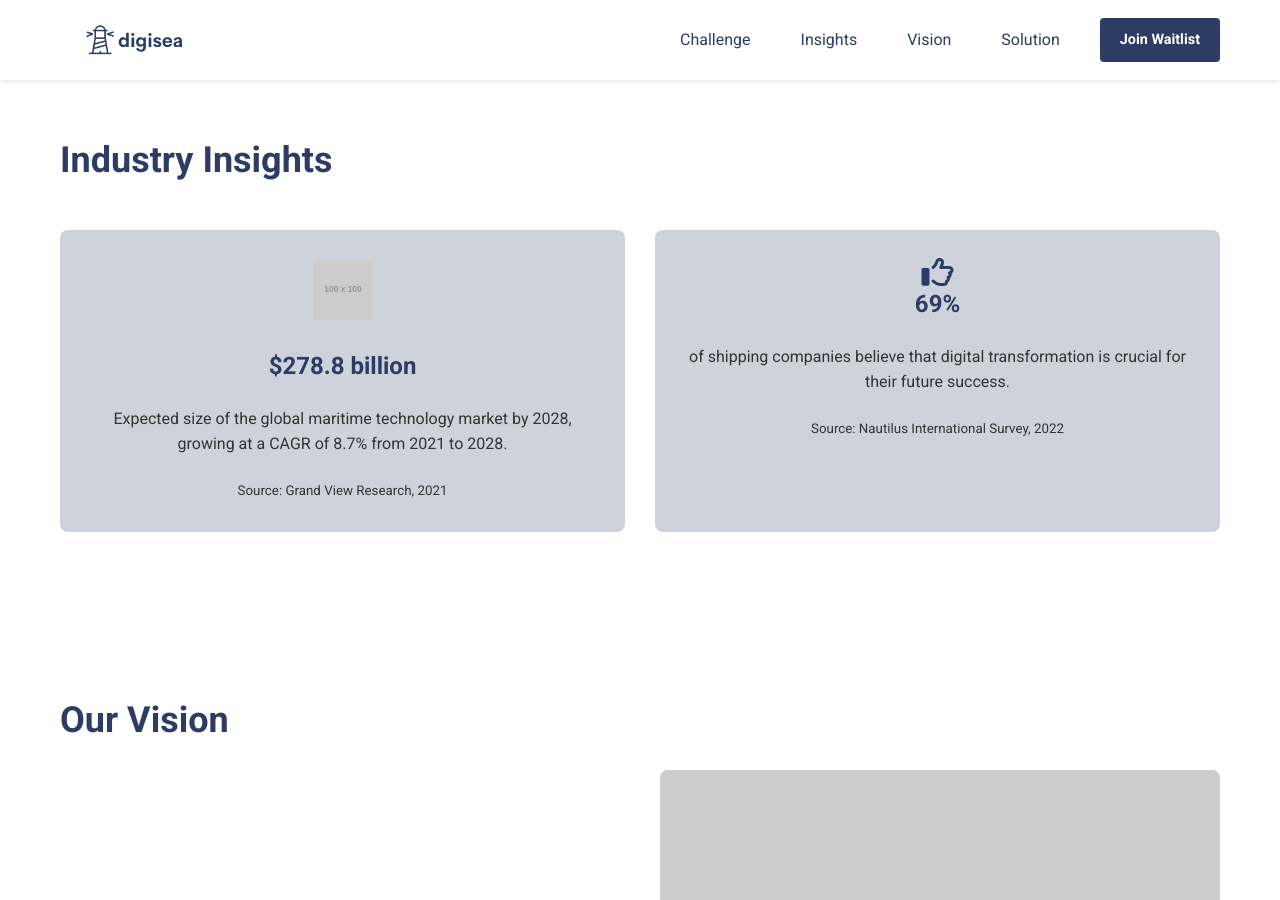
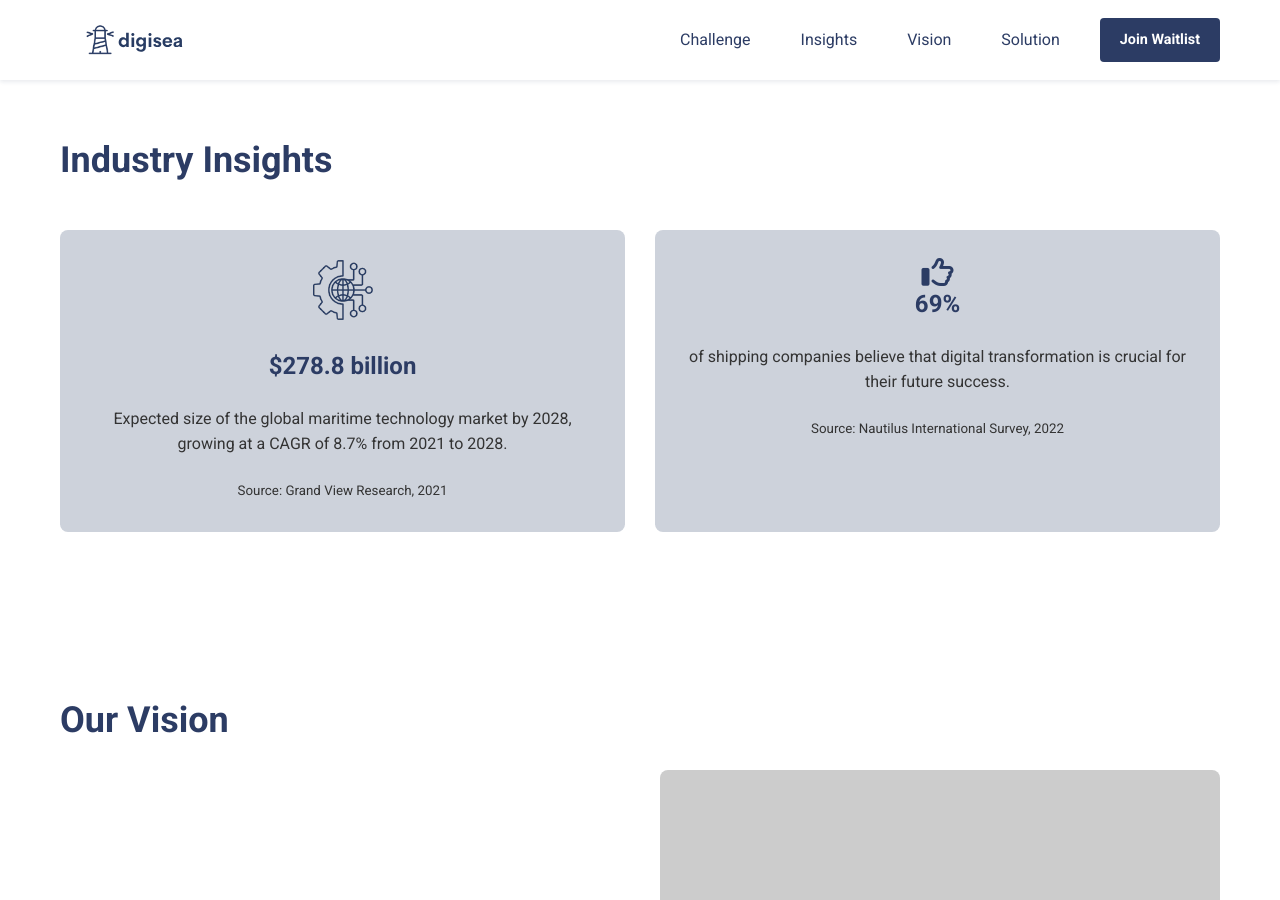
Before and after one commit to sasatass/digisea, a Jekyll site: the page built from index.markdown, in a window 1280 px wide and 900 px high, scrolled down 1254 px. Built offline with Jekyll 4.4.1, drawn with Linux system fonts in a browser that asks for light colours; a script that is not in the unit is left out.

Commit message:
Update index.markdown

```diff
--- a/index.markdown
+++ b/index.markdown
@@ -42,7 +42,7 @@ title: The Home of Maritime SaaS
         <h2>Industry Insights</h2>
         <div class="insight-grid">
             <div class="insight-card">
-                <img src="https://cplacehold.co/100x100?text=Icon" alt="Insight Icon" class="insight-icon" />
+                <img src="{{ site.baseurl }}/assets/images/insight1.png" alt="Insight Icon" class="insight-icon" />
                 <h3>$278.8 billion</h3>
                 <p>Expected size of the global maritime technology market by 2028, growing at a CAGR of 8.7% from 2021 to 2028.</p>
                 <small>Source: Grand View Research, 2021</small>
```
